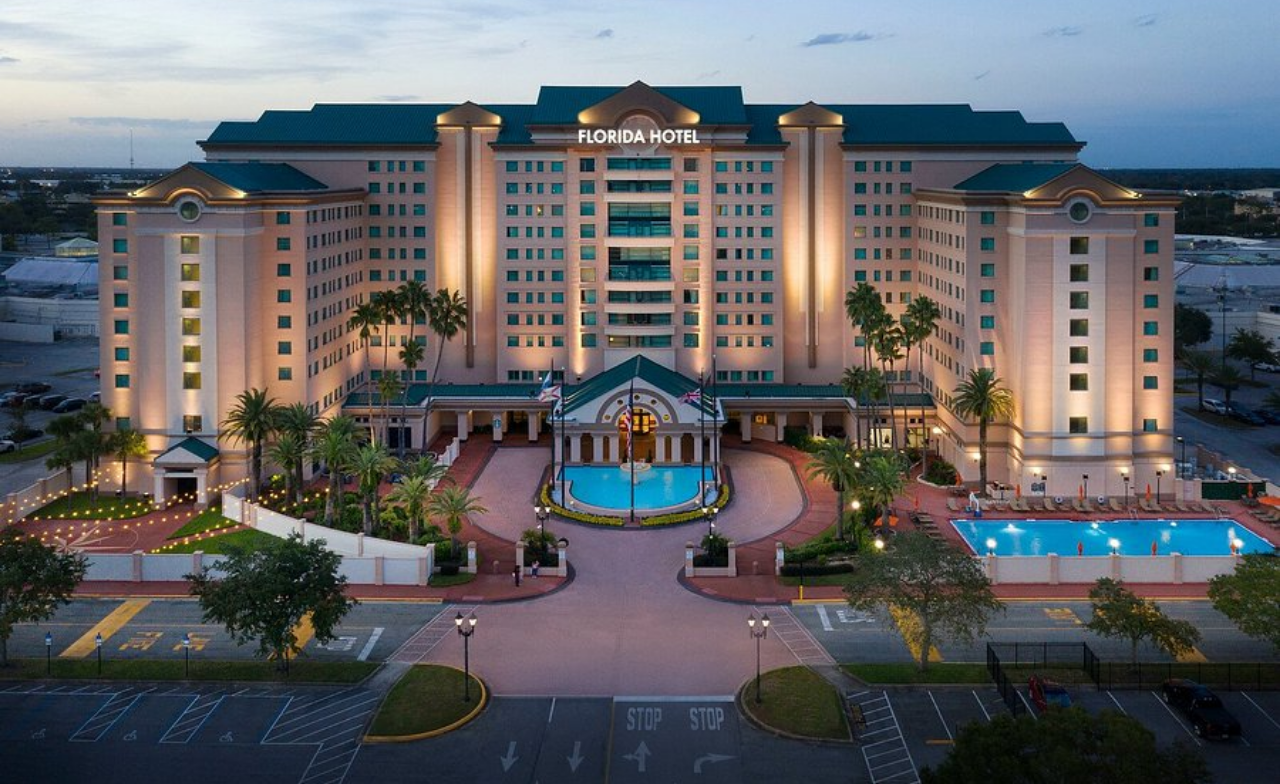
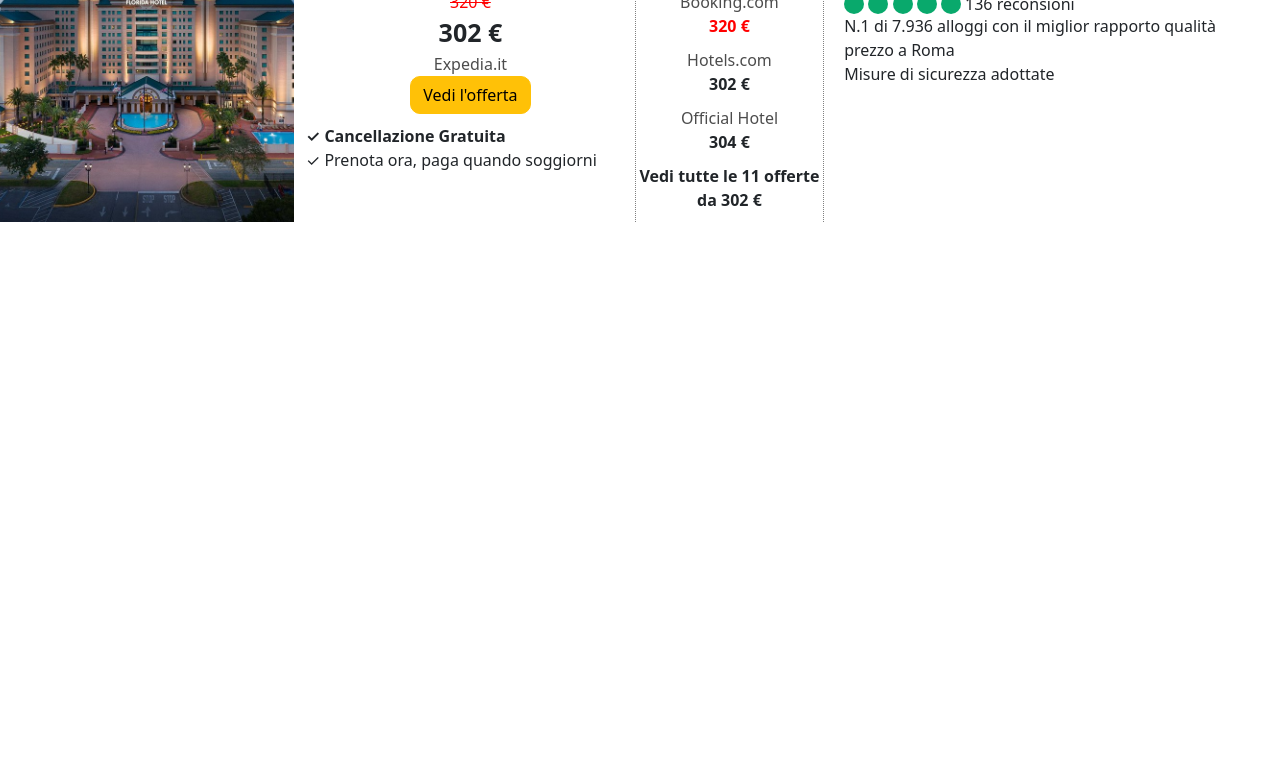
Before and after one commit to NicolaVerlato/htmlcss-microlayout, a plain HTML site: page index.html in a window 1280 px wide. Shown: the part 66-850 px from the top of the page. After the commit the page ends 800 px from the top, so only its background shows below. Drawn offline with nearby package versions, Linux system fonts and the light colour scheme.

Commit message:
manca qualche dettaglio

```diff
--- a/css/style.css
+++ b/css/style.css
@@ -19,6 +19,9 @@ li{
     margin: 0;
     padding: 0;
 }
+.bold{
+    font-weight: 600;
+}
 
 /* immagine hotel */
 .immagine-hotel{
@@ -35,14 +38,118 @@ li{
     background-color: white;
     text-align: center;
 }
-
+/* titolo */
+h2{
+    margin-top: 10px;
+}
+/* recensioni */
+.circle{
+    width: 20px;
+    height: 20px;
+    border-radius: 50%;
+    background-color: #09a96c;
+    display: inline-block;
+    vertical-align: middle;
+}
+.quantità-recensioni{
+    display: inline-block;
+    line-height: 10px;
+    vertical-align: middle;
+}
+.recensioni p{
+    margin-bottom: 0;
+}
 /* prezzi */
+.prezzi{
+    margin: 15px 0;
+}
 .ms_flex{
     display: flex;
     justify-content: space-between;
 }
+.full-price{
+    color: red;
+    text-decoration: line-through;
+}
+.discount{
+    font-size: 25px;
+}
+.prezzo a{
+    color: rgba(0, 0, 0, 0.7);
+}
 /* bottone offerta */
 .ms-btn{
     border-radius: 10px;
-    text-align: right;
 }
+/* plus offerta */
+.plus-offerta{
+    margin-top: 10px;
+}
+/* lista siti */
+.lista-siti{
+    display: none;
+}
+.sito{
+    color: rgba(0, 0, 0, 0.7);
+}
+.lista-siti .full-price{
+    text-decoration: none;
+}
+/* confronto prezzi */
+.confronto{
+    color: rgba(0, 0, 0, 0.7);
+}
+.lista-siti li{
+    margin-bottom: 10px;
+}
+.lista-siti .bold::before{
+    width: 90%;
+    height: 2px;
+    background-color: lightgray;
+    display: block;
+}
+
+@media screen and (min-width: 992px){
+    .ms_card{
+        display: flex;
+    }
+    .immagine-hotel{
+        width: 30%;
+    }
+    .immagine-hotel img{
+        width: 100%;
+        height: 100%;
+        object-fit: cover;
+    }
+    /* card content */
+    .card-content{
+        display: flex;
+    }
+    .ms_flex{
+        display: block;
+        text-align: center;
+    }
+    /* prezzi */
+    .prezzi{
+        order: 1;
+        width: 35%;
+        border-right: 1px dotted grey;
+        margin: 0;
+    }
+    /* lista siti */
+    .lista-siti{
+        display: block;
+        text-align: center;
+        order: 2;
+        width: 20%;
+        border-right: 1px dotted grey;
+    }
+    .recensioni{
+        order: 3;
+        width: 45%;
+        margin-left: 20px;
+    }
+    .confronto{
+        display: none;
+    }
+}
--- a/index.html
+++ b/index.html
@@ -27,23 +27,31 @@
 
             <!-- info card -->
             <div class="container">
-                <div class="row">
 
                   <!-- titolo -->
-                    <div class="col-12">
+                  <div class="titolo">
                     <h2>
                         1. The Hoxton Rome
                     </h2>
                 </div>
 
+                <div class="card-content">
                     <!-- recensioni -->
                     <div class="recensioni">
-                        <!-- recensioni -->
-                        <div class="col-12">
+                        <div class="circles">
+                            <div class="circle"></div>
+                            <div class="circle"></div>
+                            <div class="circle"></div>
+                            <div class="circle"></div>
+                            <div class="circle"></div>
+                            <div class="quantità-recensioni">136 reconsioni</div>
+                        </div>
                         <p>
                             N.1 di 7.936 alloggi con il miglior rapporto qualità prezzo a Roma
                         </p>
-                        </div>
+                        <p>
+                            Misure di sicurezza adottate
+                        </p>
                     </div>
 
                     <!-- prezzi -->
@@ -55,7 +63,7 @@
                                     320 &euro;
                                 </div>
 
-                                <div class="discount">
+                                <div class="discount bold">
                                     302 &euro;
                                 </div>
 
@@ -75,23 +83,65 @@
                         <!-- plus offerta -->
                         <div class="plus-offerta">
                             <ul>
-                                <li>
-                                    Cancellazione Gratuita
+                                <li class="bold">
+                                    &check; Cancellazione Gratuita
                                 </li>
                                 <li>
-                                    Prenota ore, paga quando soggiorni
+                                    &check; Prenota ora, paga quando soggiorni
                                 </li>
                             </ul>
                         </div>
                     </div>
 
+                    <!-- lista siti -->
+                    <div class="lista-siti">
+                        <ul>
+                            <li>
+                                <a href="#">
+                                    <div class="sito">
+                                        Booking.com
+                                    </div>
+                                    <div class="full-price sito-prezzo bold">
+                                        320 &euro;
+                                    </div>
+                                </a>
+                            </li>
+
+                            <li>
+                                <a href="#">
+                                    <div class="sito">
+                                        Hotels.com
+                                    </div>
+                                    <div class="sito-prezzo bold">
+                                        302 &euro;
+                                    </div>
+                                </a>
+                            </li>
+
+                            <li>
+                                <a href="#">
+                                    <div class="sito">
+                                        Official Hotel
+                                    </div>
+                                    <div class="sito-prezzo bold">
+                                        304 &euro;
+                                    </div>
+                                </a>
+                            </li>
+
+                            <li class="bold">
+                                Vedi tutte le 11 offerte da 302 &euro;
+                            </li>
+                        </ul>
+                    </div>
+
+                    <hr>
                     <!-- confronto prezzi -->
-                    <div class="col-12">
-                        <p class="center">
+                    <div class="confronto center">
                         Abbiamo confrontato i prezzi più bassi da 11 siti
-                        </p>
                     </div>
                 </div>
+
             </div>
         </div>
     </main>
```
Lines whose indentation alone changed are shown as unchanged.
